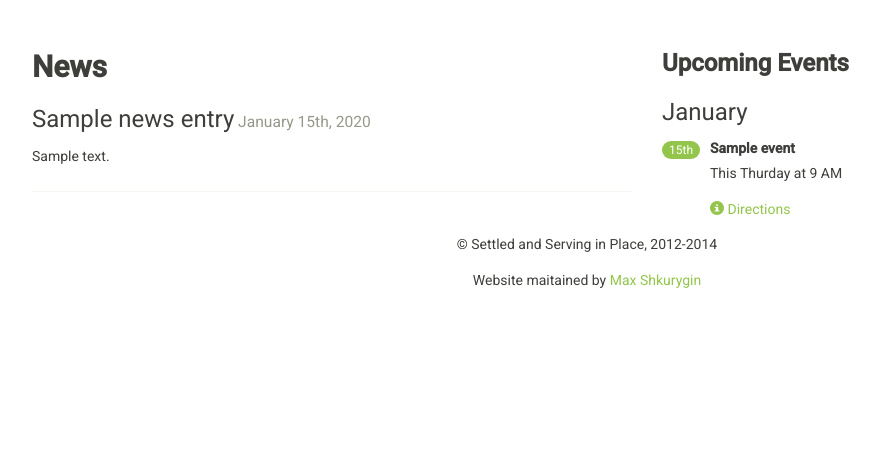
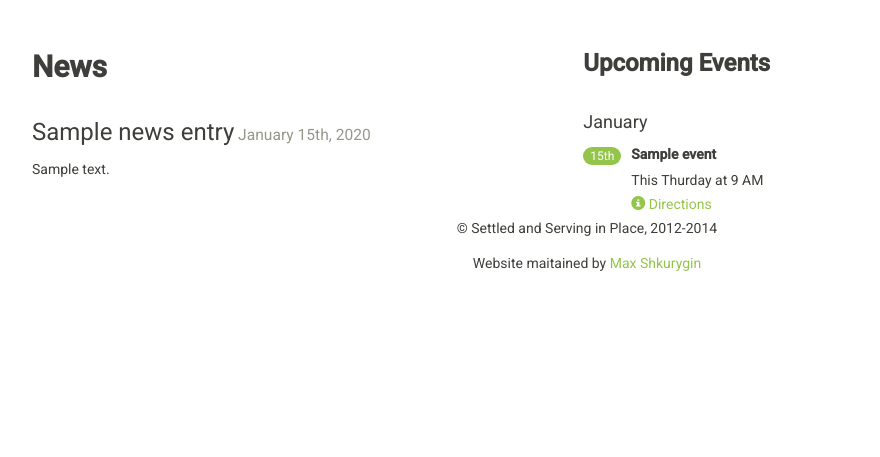
Before and after one commit to mooja/ssip209, a Django app: template source/templates/pages/home.html in a window 1280 px wide. Shown: the part 343-800 px from the top of the page, without its empty margins (53-933 px from the left). Run offline with Django 3.2, Linux system fonts and the light colour scheme; the template is opened without the code that fills it: most values are stand-ins (such as "Sample title", 1, 10 or a date in 2020); some libraries are stand-ins or nearby versions.

Commit message:
added some empty space to design

```diff
--- a/source/static/css/project.css
+++ b/source/static/css/project.css
@@ -33,3 +33,16 @@
   line-height: 1;
   letter-spacing: -1px;
 }
+
+.home-events h3 {
+    margin-bottom: 1.5em;
+}
+
+.home-events p,a {
+    margin-top: 0px;
+    margin-bottom: 0px;
+}
+
+.home-news h3 {
+    margin-top: 1.5em;
+}
--- a/source/static/js/project.js
+++ b/source/static/js/project.js
@@ -1 +1,6 @@
 /* Project specific Javascript goes here. */
+
+.home-events h4 {
+    margin-top: 0px;
+    margin-bottom: 0px;
+}
--- a/source/templates/base.html
+++ b/source/templates/base.html
@@ -33,6 +33,8 @@
 
 </head>
 <body>
+{% block nav %}
+<navigation>
 <div class="navbar navbar-default">
     <div class="navbar-header">
         <button type="button" class="navbar-toggle" data-toggle="collapse" data-target=".navbar-responsive-collapse">
@@ -70,6 +72,10 @@
         </ul>
     </div>
 </div>
+</navigation>
+{% endblock %}
+
+{% block splash %}
 <div class="splash">
     <div class="container">
         <div class="row">
@@ -79,23 +85,24 @@
             </div>
         </div>
     </div>
-  </div>
+</div><!-- /container -->
+{% endblock %}
+
+{% block msg %}
 <div class="container">
-
     {% if messages %}
     {% for message in messages %}
     <div class="alert {% if message.tags %}alert-{{ message.tags }}"{% endif %}>{{ message }}</div>
     {% endfor %}
     {% endif %}
+</div><!-- /container -->
+{% endblock %}
 
 {% block content %}
+<div class="container">
     <p>Use this document as a way to quick start any new project.</p>
+</div><!-- /container -->
 {% endblock content %}
-
-      {% block main_content %}
-      {% endblock %}
-
-    </div> <!-- /container -->
 
 {% block modal %}{% endblock modal %}
 
@@ -114,6 +121,8 @@
 <!-- place project specific Javascript in this file -->
 <script src="{% static 'js/project.js' %}"></script>
 {% endblock javascript %}
+
 {% include "footer.html" %}
+
 </body>
 </html>
--- a/source/templates/pages/home.html
+++ b/source/templates/pages/home.html
@@ -2,24 +2,23 @@
 {% load tz %}
 
 {% block content %}
+<div class="container">
     <div class="row">
         <div class="col-md-10">
             <div class="container-fluid">
                 <div class="row">
-                <div class="col-md-8">
+                    <div class="col-md-7 home-news">
                         <h2><b>News</b></h2>
                         {% for news_entry in news_entry_list %}
                         <h3>{{ news_entry.title }}<small> {{ news_entry.pub_date|date:"F jS, Y" }}</small></h3>
                         {{ news_entry.text|safe }}
-                    <p></p>
-                    <hr>
                         {% endfor %}
                     </div>
-                <div class="col-md-4 hidden-xs">
+                    <div class="col-md-4 hidden-xs home-events">
                         <h3><b>Upcoming Events</b></h3>
                         {% if upcoming_occurrence_list %}
                         {% for oc in upcoming_occurrence_list %}
-                    {% ifchanged %}<h3>{{ oc.start_time|date:"F" }}</h2>{% endifchanged %}
+                        {% ifchanged %}<h4>{{ oc.start_time|date:"F" }}</h4>{% endifchanged %}
                         <div class="media">
                             <a class="pull-left" {% if oc.start_time < now %}class="text-muted"{% endif %}> <span class="badge pull-left">{{ oc.start_time|date:"jS" }}</span></a>
                             <div class="media-body">
@@ -35,5 +34,6 @@
             </div>
         </div>
     </div>
+</div><!-- /container -->
 
 {% endblock %}
```
Also changed, not shown: source/templates/pages/about.html (+13 -10 lines). Lines whose indentation alone changed are shown as unchanged.
